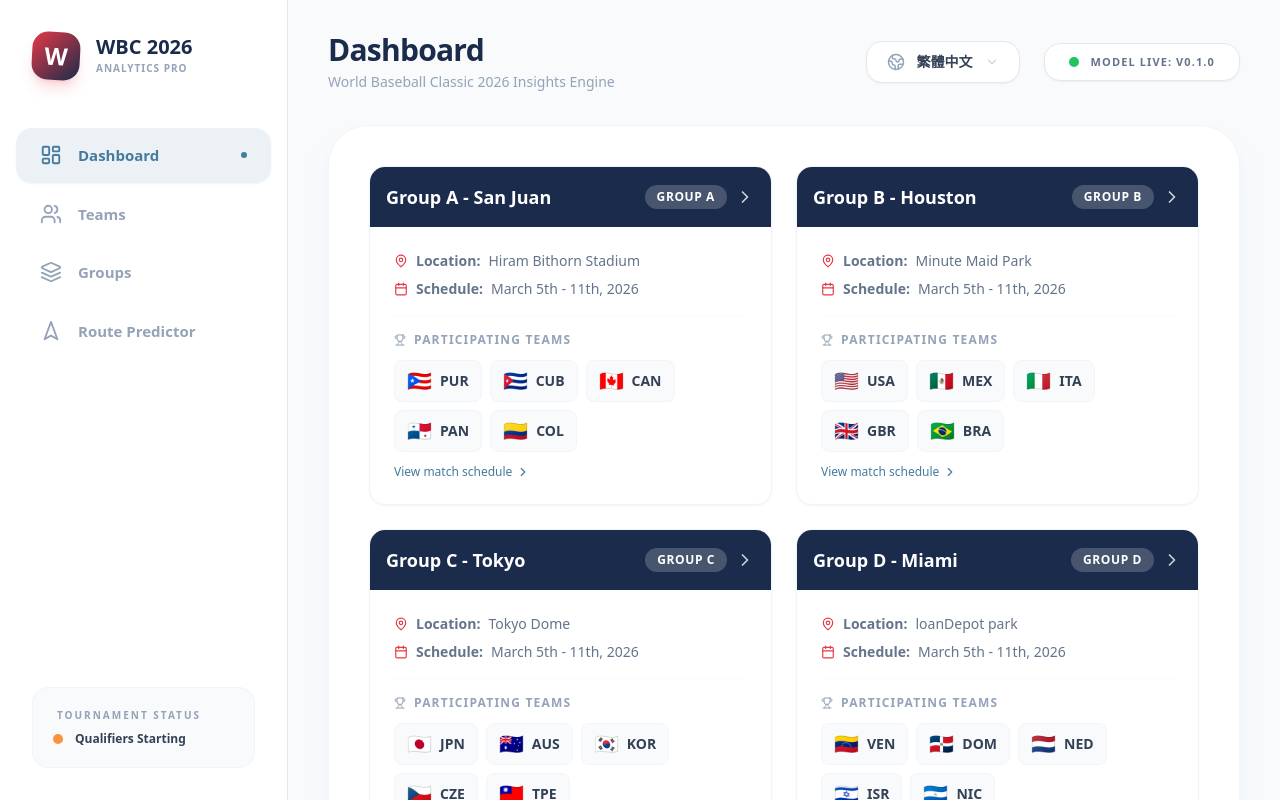
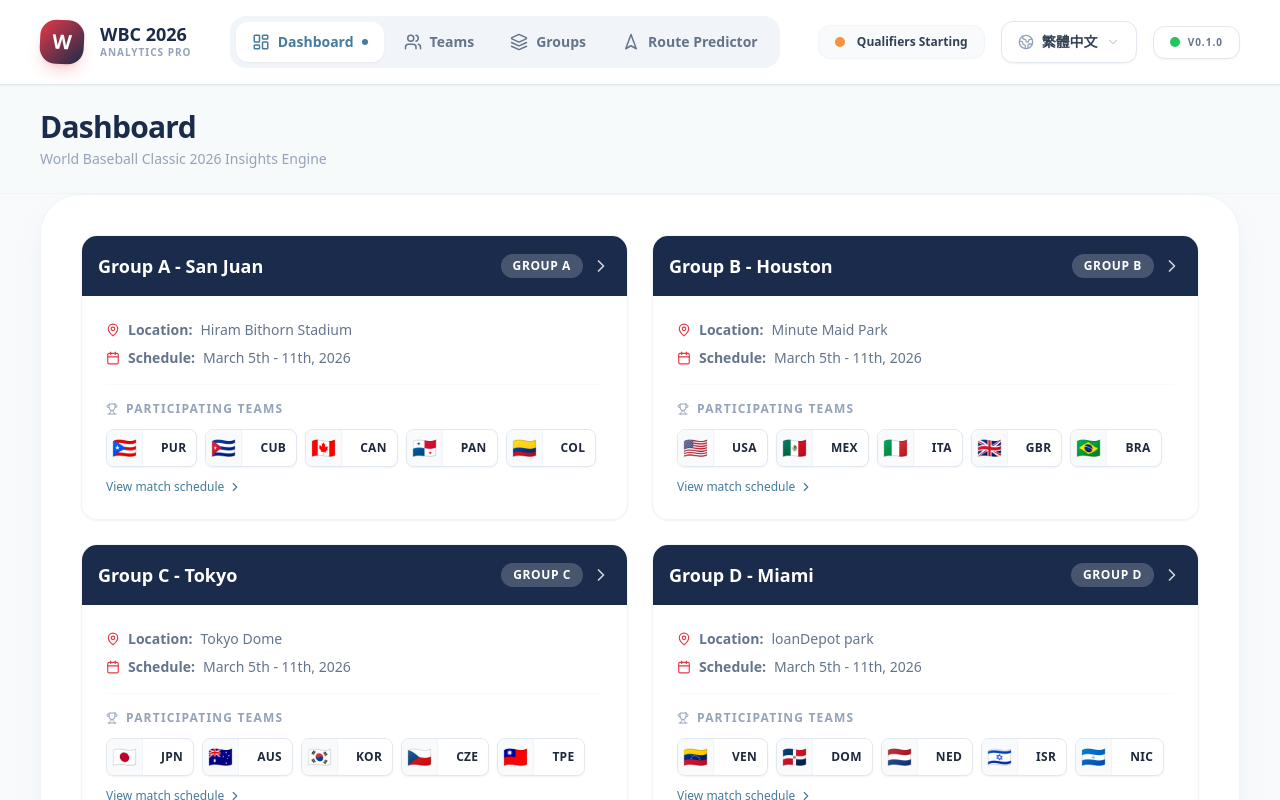
Before and after one commit to zen9ya0/wbc-2026-analysis, a React (Vite) app: page / in a window 1280 px wide. Shown: the top 800 px of the page. Built offline with nearby package versions, Linux system fonts and the light colour scheme.

Commit message:
Auto-deploy: 2026-03-02 20:21:22

```diff
--- a/src/App.tsx
+++ b/src/App.tsx
@@ -54,71 +54,56 @@
     const currentLang = languages.find(l => l.code === i18n.language) || languages[0];
 
     return (
-        <div className="flex min-h-screen bg-slate-50 font-sans antialiased text-slate-900">
-            {/* Sidebar */}
-            <aside className="w-72 bg-white border-r border-slate-200 flex flex-col sticky top-0 h-screen">
-                <div className="p-8 flex items-center gap-4">
-                    <div className="w-12 h-12 bg-gradient-to-br from-brand-red to-brand-navy rounded-2xl flex items-center justify-center text-white font-black text-2xl shadow-lg shadow-brand-red/20 rotate-3 transition-transform hover:rotate-0">
+        <div className="min-h-screen bg-slate-50 font-sans antialiased text-slate-900 flex flex-col">
+            {/* Top Navigation Bar */}
+            <header className="sticky top-0 z-20 bg-white border-b border-slate-200 shadow-sm">
+                <div className="px-6 lg:px-10 py-4 flex flex-wrap items-center justify-between gap-4">
+                    {/* Logo + Title */}
+                    <div className="flex items-center gap-4 shrink-0">
+                        <div className="w-11 h-11 bg-gradient-to-br from-brand-red to-brand-navy rounded-2xl flex items-center justify-center text-white font-black text-xl shadow-lg shadow-brand-red/20 rotate-3 transition-transform hover:rotate-0">
                             W
                         </div>
                         <div>
-                        <span className="block font-black text-xl leading-none text-brand-navy">WBC 2026</span>
-                        <span className="block text-[10px] font-bold text-slate-400 uppercase tracking-widest mt-1">Analytics Pro</span>
+                            <span className="block font-black text-lg leading-none text-brand-navy">WBC 2026</span>
+                            <span className="block text-[10px] font-bold text-slate-400 uppercase tracking-widest mt-0.5">Analytics Pro</span>
                         </div>
                     </div>
 
-                <nav className="flex-1 px-4 mt-4 space-y-1">
+                    {/* Nav Items - same routing via setActiveTab */}
+                    <nav className="flex items-center gap-1 bg-slate-100 p-1.5 rounded-2xl">
                         {navItems.map((item) => (
                             <button
                                 key={item.id}
                                 onClick={() => setActiveTab(item.id)}
-                            className={`w-full flex items-center gap-4 px-6 py-4 rounded-2xl transition-all duration-300 group ${activeTab === item.id
-                                ? 'bg-brand-blue/10 text-brand-blue shadow-sm'
-                                : 'text-slate-400 hover:bg-slate-50 hover:text-slate-600'
+                                className={`flex items-center gap-2 px-4 py-2.5 rounded-xl font-bold text-sm transition-all duration-300 ${activeTab === item.id
+                                    ? 'bg-white text-brand-blue shadow-sm'
+                                    : 'text-slate-500 hover:text-slate-700 hover:bg-white/50'
                                     }`}
                             >
-                            <item.icon size={22} className={`transition-transform duration-300 group-hover:scale-110 ${activeTab === item.id ? 'text-brand-blue' : ''}`} />
-                            <span className="font-bold text-[15px]">{item.label}</span>
+                                <item.icon size={18} className={activeTab === item.id ? 'text-brand-blue' : ''} />
+                                <span>{item.label}</span>
                                 {activeTab === item.id && (
-                                <div className="ml-auto w-1.5 h-1.5 bg-brand-blue rounded-full"></div>
+                                    <div className="w-1.5 h-1.5 bg-brand-blue rounded-full" />
                                 )}
                             </button>
                         ))}
                     </nav>
 
-                <div className="p-8 mt-auto">
-                    <div className="bg-slate-50 rounded-2xl p-5 border border-slate-100">
-                        <p className="text-[10px] font-black text-slate-400 uppercase tracking-[0.2em] mb-2 px-1">Tournament Status</p>
-                        <div className="flex items-center gap-3">
-                            <div className="w-2.5 h-2.5 bg-orange-400 rounded-full"></div>
+                    {/* Right: Tournament Status + Language + Model */}
+                    <div className="flex items-center gap-4 shrink-0">
+                        <div className="hidden sm:flex items-center gap-3 bg-slate-50 rounded-xl px-4 py-2 border border-slate-100">
+                            <div className="w-2.5 h-2.5 bg-orange-400 rounded-full" />
                             <span className="text-xs font-bold text-slate-700">Qualifiers Starting</span>
                         </div>
-                    </div>
-                </div>
-            </aside>
-
-            {/* Main Content */}
-            <main className="flex-1 min-w-0">
-                <header className="px-10 py-8 flex justify-between items-center sticky top-0 z-10 bg-slate-50/80 backdrop-blur-md border-b border-transparent transition-colors duration-300">
-                    <div>
-                        <h1 className="text-3xl font-black text-brand-navy tracking-tight">
-                            {selectedTeam ? t('common.details') : navItems.find(n => n.id === activeTab)?.label}
-                        </h1>
-                        <p className="text-slate-400 text-sm font-medium mt-1">World Baseball Classic 2026 Insights Engine</p>
-                    </div>
-
-                    <div className="flex items-center gap-6">
-                        {/* Language Selector Dropdown */}
                         <div className="relative" ref={langRef}>
                             <button
                                 onClick={() => setLangOpen(!langOpen)}
-                                className="flex items-center gap-3 bg-white px-5 py-2.5 rounded-2xl border border-slate-200 shadow-sm hover:border-brand-blue/30 transition-all active:scale-95 group"
+                                className="flex items-center gap-2 bg-white px-4 py-2.5 rounded-xl border border-slate-200 shadow-sm hover:border-brand-blue/30 transition-all active:scale-95 group"
                             >
-                                <Globe2 size={18} className="text-slate-400 group-hover:text-brand-blue transition-colors" />
+                                <Globe2 size={16} className="text-slate-400 group-hover:text-brand-blue transition-colors" />
                                 <span className="text-sm font-bold text-slate-700">{currentLang.name}</span>
                                 <ChevronDown size={14} className={`text-slate-300 transition-transform duration-300 ${langOpen ? 'rotate-180' : ''}`} />
                             </button>
-
                             <AnimatePresence>
                                 {langOpen && (
                                     <motion.div
@@ -126,7 +111,7 @@
                                         animate={{ opacity: 1, y: 0, scale: 1 }}
                                         exit={{ opacity: 0, y: -10, scale: 0.95 }}
                                         transition={{ duration: 0.15, ease: 'easeOut' }}
-                                        className="absolute right-0 mt-3 w-48 bg-white rounded-2xl shadow-2xl border border-slate-100 p-2 overflow-hidden origin-top-right backdrop-blur-sm bg-white/95"
+                                        className="absolute right-0 mt-2 w-48 bg-white rounded-2xl shadow-2xl border border-slate-100 p-2 overflow-hidden origin-top-right"
                                     >
                                         {languages.map((lang) => (
                                             <button
@@ -147,18 +132,26 @@
                                 )}
                             </AnimatePresence>
                         </div>
-
-                        <div className="bg-white px-6 py-2.5 rounded-2xl border border-slate-200 shadow-sm flex items-center gap-3">
-                            <div className="relative">
-                                <div className="w-2.5 h-2.5 bg-green-500 rounded-full"></div>
-                                <div className="absolute inset-0 w-2.5 h-2.5 bg-green-500 rounded-full animate-ping opacity-75"></div>
+                        <div className="hidden sm:flex bg-white px-4 py-2 rounded-xl border border-slate-200 shadow-sm items-center gap-2">
+                            <div className="w-2.5 h-2.5 bg-green-500 rounded-full" />
+                            <span className="text-[10px] font-black text-slate-500 uppercase tracking-widest">v0.1.0</span>
                         </div>
-                            <span className="text-[11px] font-black text-slate-500 uppercase tracking-widest">MODEL LIVE: v0.1.0</span>
                     </div>
                 </div>
             </header>
 
-                <div className="px-10 pb-12">
+            {/* Main Content */}
+            <main className="flex-1 min-w-0">
+                <header className="px-6 lg:px-10 py-6 flex justify-between items-center bg-slate-50/80 border-b border-slate-100">
+                    <div>
+                        <h1 className="text-2xl lg:text-3xl font-black text-brand-navy tracking-tight">
+                            {selectedTeam ? t('common.details') : navItems.find(n => n.id === activeTab)?.label}
+                        </h1>
+                        <p className="text-slate-400 text-sm font-medium mt-1">World Baseball Classic 2026 Insights Engine</p>
+                    </div>
+                </header>
+
+                <div className="px-6 lg:px-10 pb-12">
                     <section className="bg-white rounded-[40px] p-10 border border-slate-100 shadow-xl shadow-slate-200/50 min-h-[700px]">
                         {selectedTeam ? (
                             <TeamDetail teamId={selectedTeam} onBack={() => setSelectedTeam(null)} />
--- a/src/components/Dashboard.tsx
+++ b/src/components/Dashboard.tsx
@@ -16,6 +16,13 @@
     'MEX': '🇲🇽', 'VEN': '🇻🇪', 'DOM': '🇩🇴', 'KOR': '🇰🇷', 'AUS': '🇦🇺',
     'ITA': '🇮🇹', 'NED': '🇳🇱', 'PAN': '🇵🇦', 'GBR': '🇬🇧', 'CZE': '🇨🇿',
     'ISR': '🇮🇱', 'COL': '🇨🇴', 'BRA': '🇧🇷', 'TPE': '🇹🇼', 'NIC': '🇳🇮'
+};
+
+const TEAM_NAME_MAP: Record<string, string> = {
+    PUR: 'Puerto Rico', CUB: 'Cuba', CAN: 'Canada', PAN: 'Panama', COL: 'Colombia',
+    USA: 'USA', MEX: 'Mexico', ITA: 'Italy', GBR: 'Great Britain', BRA: 'Brazil',
+    JPN: 'Japan', AUS: 'Australia', KOR: 'South Korea', CZE: 'Czechia', TPE: 'Chinese Taipei',
+    VEN: 'Venezuela', DOM: 'Dominican Republic', NED: 'Netherlands', ISR: 'Israel', NIC: 'Nicaragua'
 };
 
 export const Dashboard = () => {
@@ -79,9 +86,17 @@
                                 </div>
                                 <div className="flex flex-wrap gap-2">
                                     {group.teams.map(teamId => (
-                                        <div key={teamId} className="bg-slate-50 px-3 py-1.5 rounded-lg flex items-center gap-2 border border-slate-100">
-                                            <span className="text-xl">{FLAG_MAP[teamId]}</span>
-                                            <span className="font-bold text-slate-700 text-sm">{teamId}</span>
+                                        <div
+                                            key={teamId}
+                                            title={TEAM_NAME_MAP[teamId] ?? teamId}
+                                            className="bg-white rounded-lg flex items-center gap-2 border border-slate-200 shadow-sm overflow-hidden hover:border-brand-blue/30 hover:shadow transition-all"
+                                        >
+                                            <span className="flex items-center justify-center w-9 h-9 bg-slate-50 border-r border-slate-100 text-xl shrink-0" aria-hidden>
+                                                {FLAG_MAP[teamId] ?? '🏳️'}
+                                            </span>
+                                            <span className="font-bold text-slate-800 text-xs uppercase tracking-wide px-2.5 py-1.5">
+                                                {teamId}
+                                            </span>
                                         </div>
                                     ))}
                                 </div>
--- a/src/locales/en.json
+++ b/src/locales/en.json
@@ -30,6 +30,7 @@
         "view_match_schedule": "View match schedule",
         "match_schedule": "Match schedule",
         "match": "Match",
+        "date": "Date",
         "score": "Score",
         "status": "Status",
         "final": "Final",
--- a/src/locales/ja.json
+++ b/src/locales/ja.json
@@ -30,6 +30,7 @@
         "view_match_schedule": "対戦表を見る",
         "match_schedule": "対戦表",
         "match": "対戦",
+        "date": "試合日",
         "score": "スコア",
         "status": "状態",
         "final": "試合終了",
--- a/src/locales/zh.json
+++ b/src/locales/zh.json
@@ -30,6 +30,7 @@
     "view_match_schedule": "查看對戰表",
     "match_schedule": "對戰表",
     "match": "對戰",
+    "date": "比賽日期",
     "score": "比分",
     "status": "狀態",
     "final": "已結束",
```
Also changed, not shown: src/components/GroupSchedule.tsx (+9 -0 lines), src/components/Groups.tsx (+6 -1 lines), src/components/Predict.tsx (+65 -15 lines), src/components/TeamList.tsx (+9 -4 lines), 5 other files (tests, documents, lock files or other folders). Lines whose indentation alone changed are shown as unchanged.
